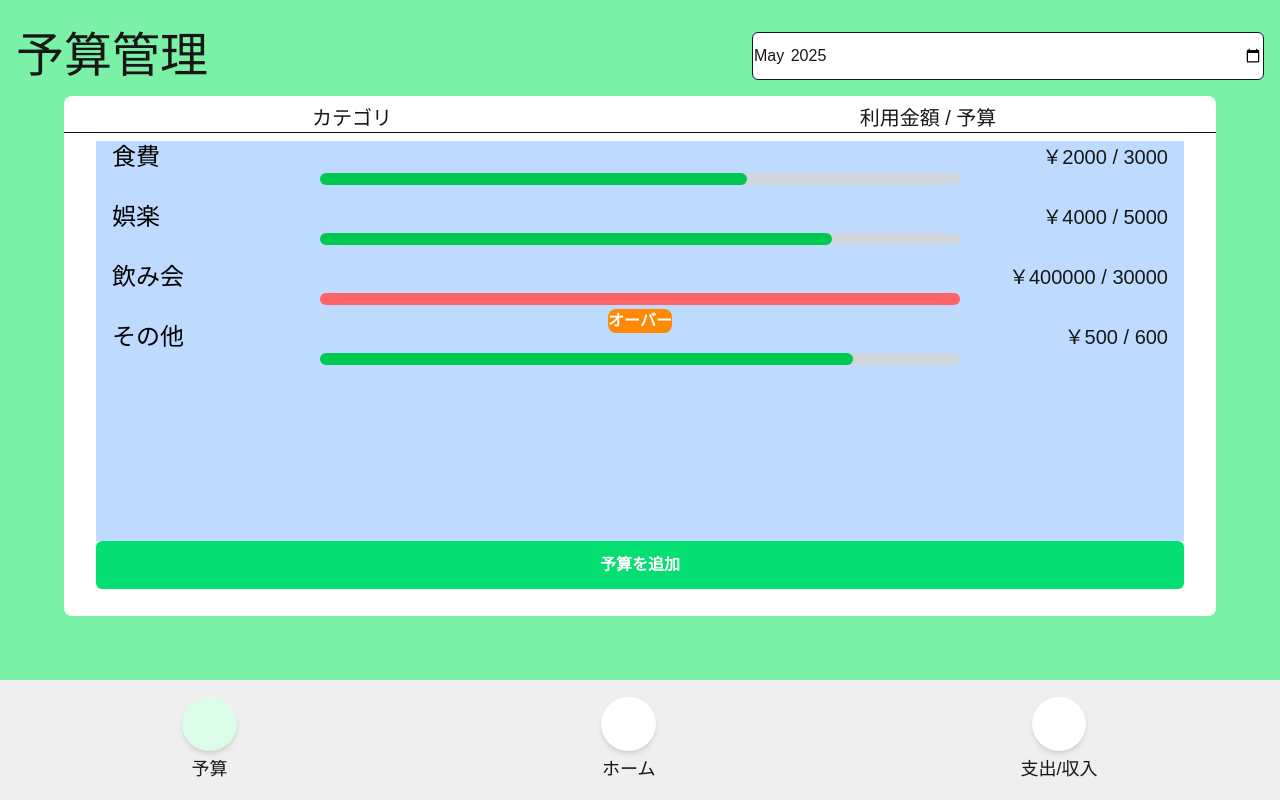
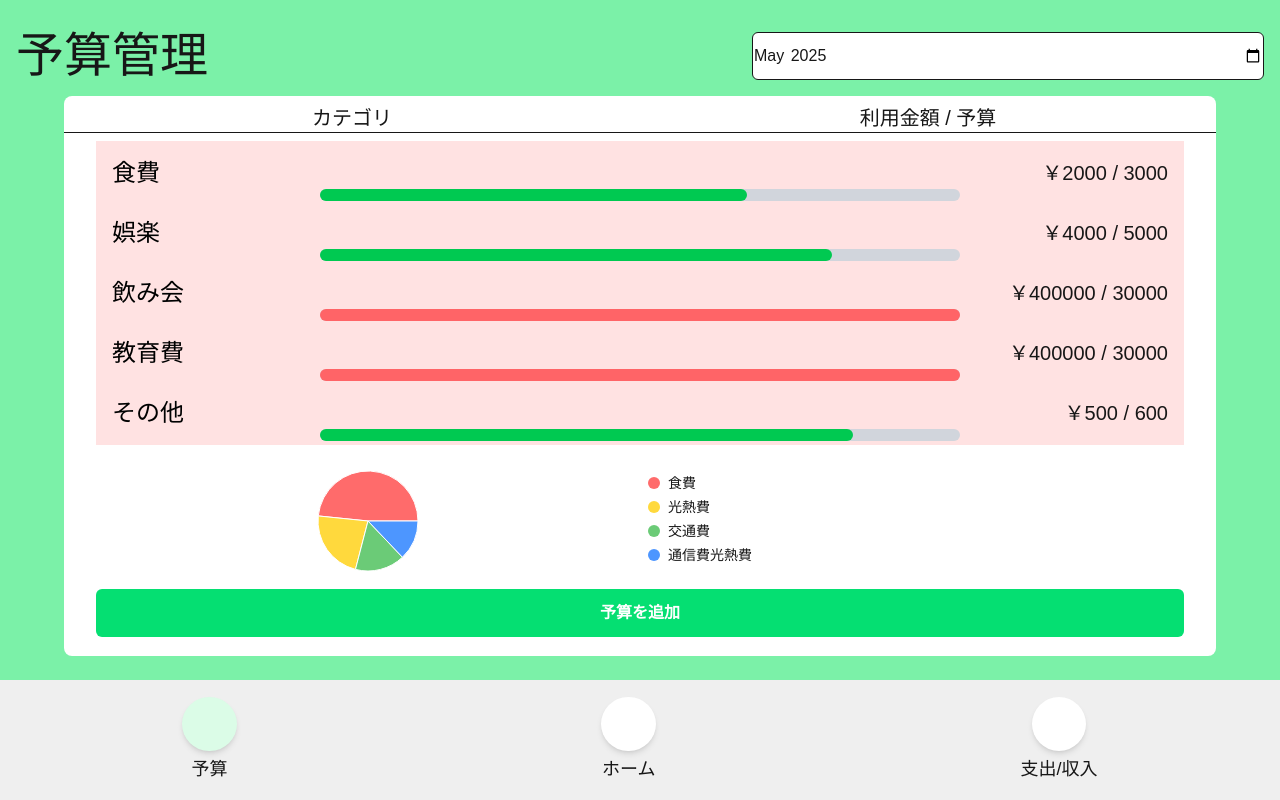
Before and after one commit to CA01971028/household_front, a Next.js app: page /budget in a window 1280 px wide. Built offline with nearby package versions, Linux system fonts and the light colour scheme; some icons are missing.

Commit message:
予算管理ページのレイアウトを修正
カテゴリと円グラフを表示しカテゴリが一定のサイズでスクロール制限を設けている

```diff
--- a/src/app/budget/page.tsx
+++ b/src/app/budget/page.tsx
@@ -2,15 +2,26 @@
 import { useState } from "react";
 import ButtonIcon from "@/components/ButtonIcon";
 import Link from "next/link";
+import Circle from "../../components/Circle";
 
+// リクエストで取得した予算データの定義
 type BudgetData = Record<string, [number, number]>;
-
 type ResponseData = {
   data: BudgetData;
   result: boolean;
 };
 
-
+// 円グラフのデータ定義
+type CategoryExpense = {
+  category: string;
+  amount: number;
+};
+const expenseData: CategoryExpense[] = [
+  { category: '食費', amount: 15000 },
+  { category: '光熱費', amount: 7000 },
+  { category: '交通費', amount: 5000 },
+  { category: '通信費光熱費', amount: 4000 },
+];
 
 const page = () => {
 
@@ -31,6 +42,7 @@ const page = () => {
                     "食費":[2000,3000],
                     "娯楽":[4000,5000],
                     "飲み会":[400000,30000],
+                    "教育費":[400000,30000],
                     "その他":[500,600]
                 },
             "result":true
@@ -72,37 +84,39 @@ const page = () => {
             </div>
 
             {/* メイン */}
-            <div className="mt-4 mx-auto w-[90vw] h-[65svh] bg-white rounded-lg">
+            <div className="mt-4 mx-auto w-[90vw] h-[70svh] bg-white rounded-lg">
                 <div className="grid grid-cols-2 text-center pt-2">
                     <div className="text-xl">カテゴリ</div>
                     <div className="text-xl">利用金額 / 予算</div>
                 </div>
                 <hr />
                 {/* バーを表示 */}
-                <div className="h-[50svh] w-[85vw] mt-2 mx-auto bg-blue-200 ">
+                <div className="h-[56svh] w-[85vw] mt-2 mx-auto">
+                    <div className="w-full h-[38svh] overflow-y-scroll bg-red-100">
                         {/* 1つのバーを表示 */}
                         {Object.entries(responseData.data).map(([category, [amount, budget]]) => {
                             const rocate = calculate(amount, budget);
+                            const isOver = rocate === 100;
+
                             return (
-                                <div key={category} className="mb-4">
+                                <div key={category} className={`mb-${isOver ? '10' : '4'} mt-4`}>
                                     <div className="flex justify-between items-center px-4">
                                         <div className="text-2xl text-black">{category}</div>
                                         <div className="text-xl">￥{amount} / {budget}</div>
                                     </div>
                                     <div className="w-[80vw] max-w-screen-sm h-3 mx-auto bg-gray-300 rounded-full relative">
                                         <div
-                                    className={`${rocate === 100 ? 'bg-red-400' : 'bg-green-500'} h-3 rounded-full transition-width duration-500 ease-in-out`}
+                                        className={`${isOver ? 'bg-red-400' : 'bg-green-500'} h-3 rounded-full transition-width duration-500 ease-in-out`}
                                         style={{ width: `${rocate}%` }}
                                         ></div>
-                                    {rocate === 100 && (
-                                    <div className="absolute top-full left-1/2 transform -translate-x-1/2 mt-1 font-bold bg-orange-400  text-white rounded-lg">
-                                        オーバー
-                                    </div>
-                                    )}
                                     </div>
                                 </div>
                             );
                         })}
+                    </div>
+
+                    {/* 円グラフを表示 */}
+                    <Circle expenseData = {expenseData} width="w-[85vw]" height="h-[19svh]" budget = {true}/>
                 </div>
 
                 {/* 予算を追加するページに飛ばす */}
--- a/src/app/flow/page.tsx
+++ b/src/app/flow/page.tsx
@@ -5,6 +5,19 @@ import Circle from "../../components/Circle"
 import Link from "next/link";
 import { useState } from "react";
 import Item from "../../components/Item"
+
+type CategoryExpense = {
+  category: string;
+  amount: number;
+};
+
+const expenseData: CategoryExpense[] = [
+  { category: '食費', amount: 15000 },
+  { category: '交通費', amount: 5000 },
+  { category: '娯楽', amount: 3000 },
+  { category: '光熱費', amount: 7000 },
+  { category: '通信費光熱費', amount: 4000 },
+];
 
 const page = () => {
     //グリッドの項目を定義
@@ -74,7 +87,7 @@ const page = () => {
                 </div>
                 <div className="flex flex-row p-2 md:w-[60vw]">
                     <Hist/>
-                    <Circle/>
+                    <Circle expenseData = {expenseData} width = "w-[55vw]" height="h-[28svh]" budget={false}/>
                 </div>
             </div>
 
--- a/src/components/Circle.tsx
+++ b/src/components/Circle.tsx
@@ -1,39 +1,46 @@
 'use client';
+
 import {
   PieChart,
   Pie,
   Cell,
   Tooltip,
-  Legend,
   ResponsiveContainer,
 } from 'recharts';
+import React from 'react';
 
+// カテゴリーと金額の型
 type CategoryExpense = {
   category: string;
   amount: number;
 };
 
-const expenseData: CategoryExpense[] = [
-  { category: '食費', amount: 15000 },
-  { category: '交通費', amount: 5000 },
-  { category: '娯楽', amount: 3000 },
-  { category: '光熱費', amount: 7000 },
-  { category: '通信費光熱費', amount: 4000 },
-];
+// propsの型
+type CircleProps = {
+  expenseData: CategoryExpense[];
+  width:string;
+  height:string;
+  budget:boolean;
+};
 
+// 色配列
 const COLORS = ['#FF6B6B', '#FFD93D', '#6BCB77', '#4D96FF', '#FF9F1C'];
 
-const renderCustomLabel = ({
+// カスタムラベル描画関数
+const renderCustomLabel = (
+  props: any
+) => {
+  const {
     cx,
     cy,
     midAngle,
     innerRadius,
     outerRadius,
-  percent,
-  index
-}: any) => {
+    index,
+    payload
+  } = props;
+
   const RADIAN = Math.PI / 180;
-  // ラベル位置をさらに外にずらす（今の1.1 → 1.3に）
   const radius = innerRadius + (outerRadius - innerRadius) * 1.3;
   const x = cx + radius * Math.cos(-midAngle * RADIAN);
   const y = cy + radius * Math.sin(-midAngle * RADIAN);
@@ -47,35 +54,59 @@ const renderCustomLabel = ({
       dominantBaseline="central"
       fontSize={10}
     >
-      {expenseData[index].category}
+      {payload.category}
     </text>
   );
 };
 
-const Circle = () => {
+// メインコンポーネント
+const Circle = ({ expenseData, width, height, budget }: CircleProps) => {
   return (
-          <div className="w-[55vw] h-[28svh] bg-white rounded-lg rounded-l-none overflow-visible">
+    <div className={`${width} ${height} bg-white rounded-lg rounded-l-none overflow-visible flex items-center`}>
+      {/* グラフエリア（左） */}
+      <div className={`${budget ?("w-1/2"):("w-full")} h-full`}>
         <ResponsiveContainer width="100%" height="100%">
           <PieChart>
             <Pie
               data={expenseData}
               dataKey="amount"
               nameKey="category"
-                  cx="50%" // ←中央に戻す
+              cx="50%"
               cy="50%"
               outerRadius={50}
               labelLine={false}
-                  label={renderCustomLabel}
+              label={budget ? false : renderCustomLabel}
             >
               {expenseData.map((_, index) => (
-                    <Cell key={`cell-${index}`} fill={COLORS[index % COLORS.length]} />
+                <Cell
+                  key={`cell-${index}`}
+                  fill={COLORS[index % COLORS.length]}
+                />
               ))}
             </Pie>
             <Tooltip />
           </PieChart>
         </ResponsiveContainer>
       </div>
+
+      {/* カテゴリ一覧（右） */}
+      {budget &&(
+        <ul className="w-1/2 flex flex-col justify-center text-sm pl-2">
+        {expenseData.map((item, index) => (
+          <li key={index} className="flex items-center space-x-2 mb-1">
+            <span
+              className="w-3 h-3 rounded-full"
+              style={{ backgroundColor: COLORS[index % COLORS.length] }}
+            ></span>
+            <span>{item.category}</span>
+          </li>
+        ))}
+      </ul>
+      )}
+
+    </div>
   );
 };
 
+
 export default Circle;
```
Lines whose indentation alone changed are shown as unchanged.
